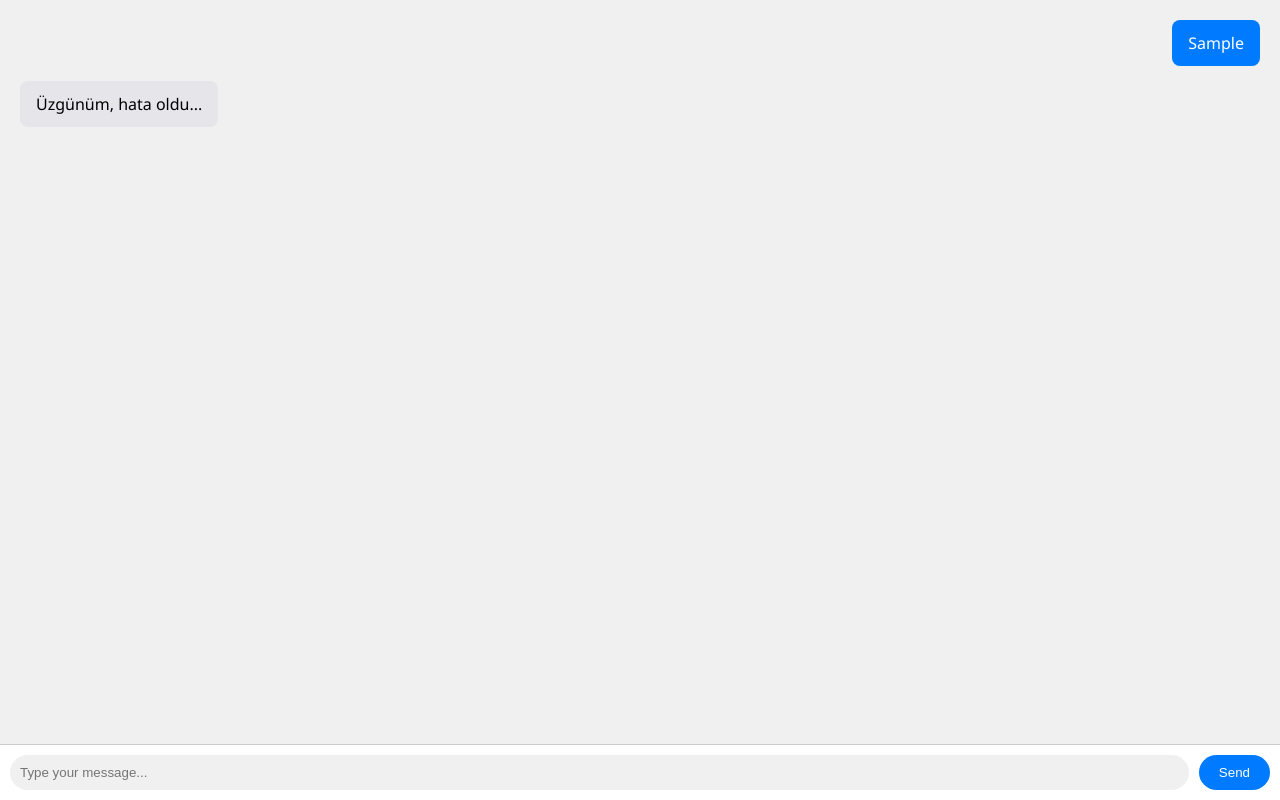
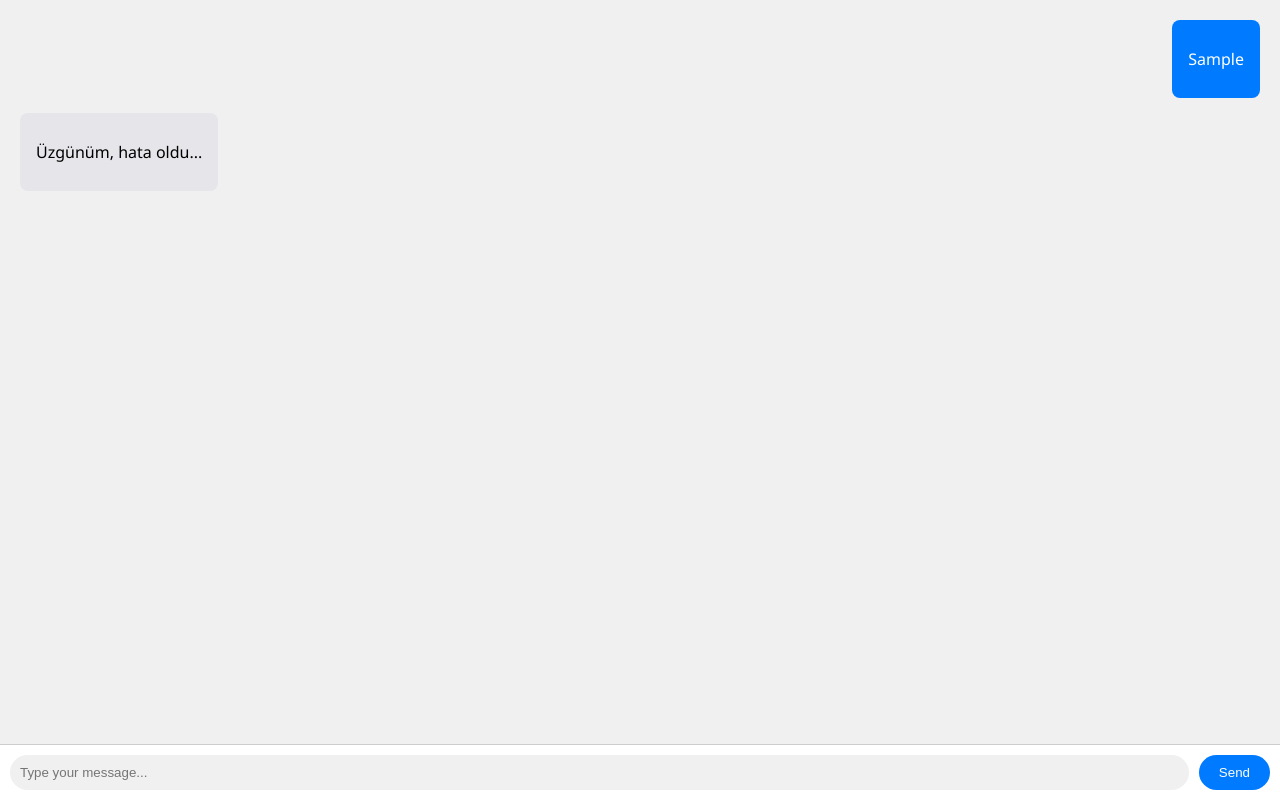
Before and after one commit to sagoldoktor/sagoldoktor.github.io, a React (Create React App) app: page / in a window 1280 px wide. Both pictures are taken after typing "Sample" into the empty fields and a click on the button "Send". Built offline with nearby package versions, Linux system fonts and the light colour scheme; no server answers; the HTML template or start-up script is replaced by a standard one.

Commit message:
Update Message.js

```diff
--- a/src/Message.js
+++ b/src/Message.js
@@ -1,5 +1,7 @@
 // src/Message.js
 import React from 'react';
+import ReactMarkdown from 'react-markdown';
+import remarkGfm from 'remark-gfm';
 import './App.css';
 
 function Message({ sender, text }) {
@@ -8,7 +10,7 @@ function Message({ sender, text }) {
   return (
     <div className={`message ${isUser ? 'user' : 'assistant'}`}>
       <div className="message-content">
-        {text}
+        <ReactMarkdown remarkPlugins={[remarkGfm]}>{text}</ReactMarkdown>
       </div>
     </div>
   );
```
